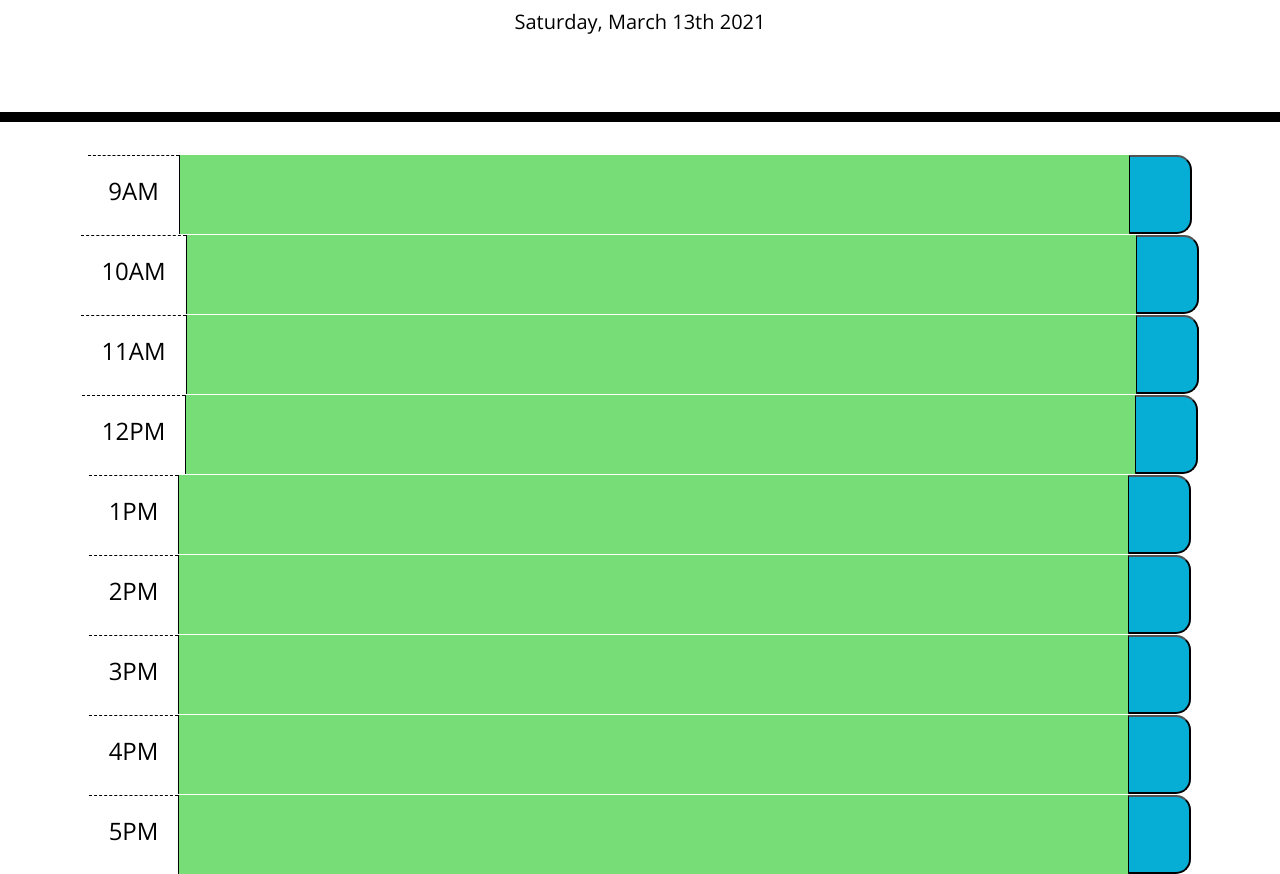
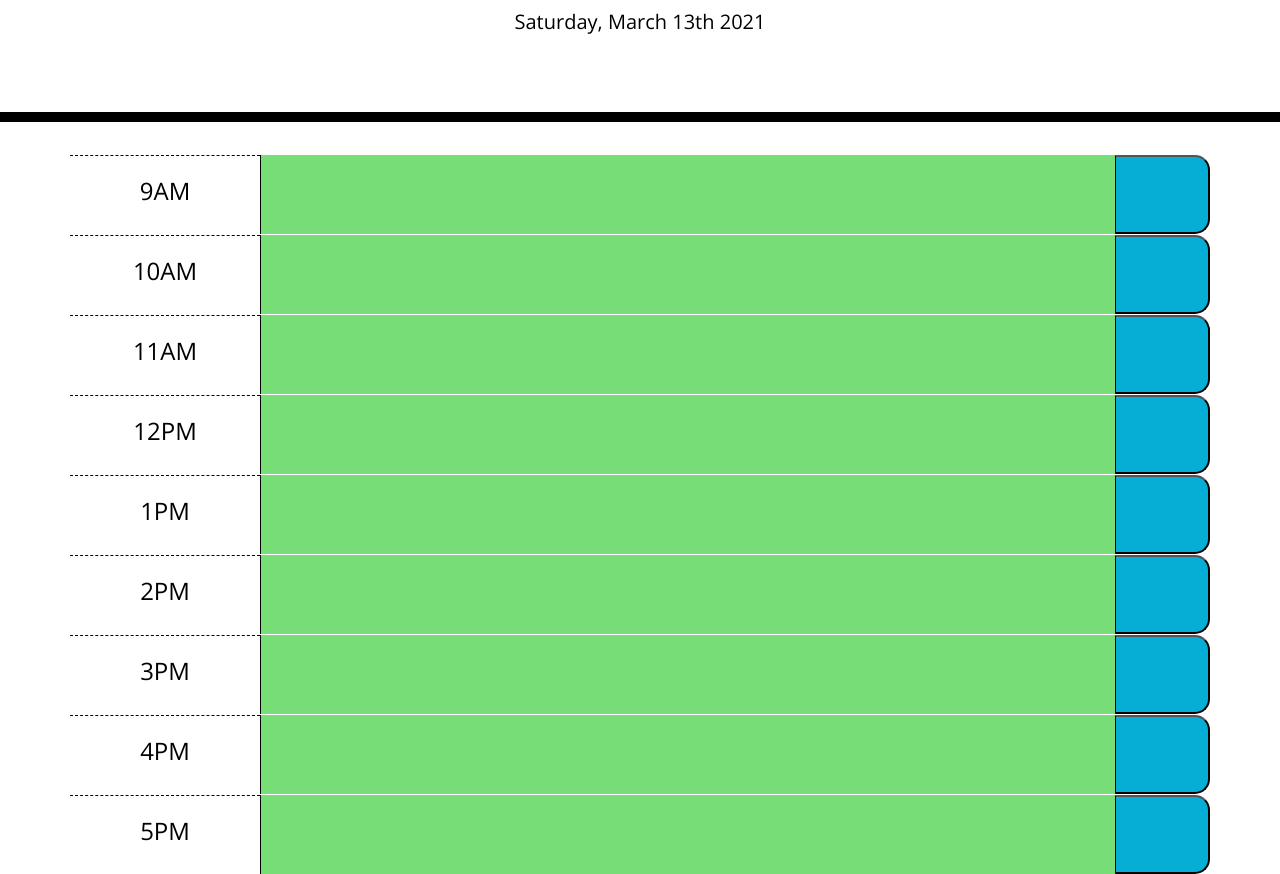
Before and after one commit to njthanhtrang/5.-Third-Party-APIs-Challenge-Work-Day-Scheduler, a plain HTML site: page Develop/index.html in a window 1280 px wide. Shown: the part 182-1056 px from the top of the page. Drawn offline with nearby package versions, Linux system fonts and the light colour scheme; a web font is replaced by a local one.

Commit message:
bootstrap

```diff
--- a/Develop/index.html
+++ b/Develop/index.html
@@ -29,49 +29,49 @@
   <div class="container" id="timeblock-container">
     <!-- Timeblocks go here -->
     <div class="time-block row">
-      <h4 class="hour">9AM</h4>
-      <textarea name="description" class="description" id="9" cols="100" rows="1"></textarea>
-      <button class="saveBtn" id="save-event"><span class="oi oi-lock-locked"></span></button>
+      <h4 class="hour col-sm-2">9AM</h4>
+      <textarea name="description" class="description col-sm-9" id="9" cols="100" rows="1"></textarea>
+      <button class="saveBtn col-sm-1" id="save-event"><span class="oi oi-lock-locked"></span></button>
     </div>
     <div class="time-block row">
-      <h4 class="hour">10AM</h4>
-      <textarea name="description" class="description" id="10" cols="100" rows="1"></textarea>
-      <button class="saveBtn" id="save-event"><span class="oi oi-lock-locked"></span></button>
+      <h4 class="hour col-sm-2">10AM</h4>
+      <textarea name="description" class="description col-sm-9" id="10" cols="100" rows="1"></textarea>
+      <button class="saveBtn col-sm-1" id="save-event"><span class="oi oi-lock-locked"></span></button>
     </div>
     <div class="time-block row">
-      <h4 class="hour">11AM</h4>
-      <textarea name="description" class="description" id="11" cols="100" rows="1"></textarea>
-      <button class="saveBtn" id="save-event"><span class="oi oi-lock-locked"></span></button>
+      <h4 class="hour col-sm-2">11AM</h4>
+      <textarea name="description" class="description col-sm-9" id="11" cols="100" rows="1"></textarea>
+      <button class="saveBtn col-sm-1" id="save-event"><span class="oi oi-lock-locked"></span></button>
     </div>
     <div class="time-block row">
-      <h4 class="hour">12PM</h4>
-      <textarea name="description" class="description" id="12" cols="100" rows="1"></textarea>
-      <button class="saveBtn" id="save-event"><span class="oi oi-lock-locked"></span></button>
+      <h4 class="hour col-sm-2">12PM</h4>
+      <textarea name="description" class="description col-sm-9" id="12" cols="100" rows="1"></textarea>
+      <button class="saveBtn col-sm-1" id="save-event"><span class="oi oi-lock-locked"></span></button>
     </div>
     <div class="time-block row">
-      <h4 class="hour">1PM</h4>
-      <textarea name="description" class="description" id="13" cols="100" rows="1"></textarea>
-      <button class="saveBtn" id="save-event"><span class="oi oi-lock-locked"></span></button>
+      <h4 class="hour col-sm-2">1PM</h4>
+      <textarea name="description" class="description col-sm-9" id="13" cols="100" rows="1"></textarea>
+      <button class="saveBtn col-sm-1" id="save-event"><span class="oi oi-lock-locked"></span></button>
     </div>
     <div class="time-block row">
-      <h4 class="hour">2PM</h4>
-      <textarea name="description" class="description" id="14" cols="100" rows="1"></textarea>
-      <button class="saveBtn" id="save-event"><span class="oi oi-lock-locked"></span></button>
+      <h4 class="hour col-sm-2">2PM</h4>
+      <textarea name="description" class="description col-sm-9" id="14" cols="100" rows="1"></textarea>
+      <button class="saveBtn col-sm-1" id="save-event"><span class="oi oi-lock-locked"></span></button>
     </div>
     <div class="time-block row">
-      <h4 class="hour">3PM</h4>
-      <textarea name="description" class="description" id="15" cols="100" rows="1"></textarea>
-      <button class="saveBtn" id="save-event"><span class="oi oi-lock-locked"></span></button>
+      <h4 class="hour col-sm-2">3PM</h4>
+      <textarea name="description" class="description col-sm-9" id="15" cols="100" rows="1"></textarea>
+      <button class="saveBtn col-sm-1" id="save-event"><span class="oi oi-lock-locked"></span></button>
     </div>
     <div class="time-block row">
-      <h4 class="hour">4PM</h4>
-      <textarea name="description" class="description" id="16" cols="100" rows="1"></textarea>
-      <button class="saveBtn" id="save-event"><span class="oi oi-lock-locked"></span></button>
+      <h4 class="hour col-sm-2">4PM</h4>
+      <textarea name="description" class="description col-sm-9" id="16" cols="100" rows="1"></textarea>
+      <button class="saveBtn col-sm-1" id="save-event"><span class="oi oi-lock-locked"></span></button>
     </div>
     <div class="time-block row">
-      <h4 class="hour">5PM</h4>
-      <textarea name="description" class="description" id="17" cols="100" rows="1"></textarea>
-      <button class="saveBtn" id="save-event"><span class="oi oi-lock-locked"></span></button>
+      <h4 class="hour col-sm-2">5PM</h4>
+      <textarea name="description" class="description col-sm-9" id="17" cols="100" rows="1"></textarea>
+      <button class="saveBtn col-sm-1" id="save-event"><span class="oi oi-lock-locked"></span></button>
     </div>
   </div>
 
--- a/Develop/script.js
+++ b/Develop/script.js
@@ -10,25 +10,15 @@ timeBlock.append(blockText);
 // format() returns string
 var currentHour = parseInt(moment().format("H"));
 
-var events = [];
-
 // refresh page, saved events persist
 var loadEvents = function (timeSlots) {
-    events = [];
-    // array of objects
-    events = JSON.parse(localStorage.getItem("events")) || [];
-    // console.log(typeof tempEvents);
+    // console.log(localStorage);
 
     for (var i = 0; i < timeSlots.length; i++) {
         // console.log(timeSlots[i]);
-
-        // find is a for loop
-
-        // find the first value of time that is equal to value of time in index of timeSlots
-        var event = events.find(x => x.time === timeSlots[i].time);
-        if (event) {
-            //
-            timeSlots[i].text.val(event.text);
+        let time = localStorage.getItem(parseInt(timeSlots[i].time));
+        if (time) {
+            timeSlots[i].text.val(time);
         }
     }
 };
@@ -62,7 +52,7 @@ $("textarea").each(function () {
 });
 
 // click save button to add value to events
-$("button.saveBtn").click(function (event) {
+$("button.saveBtn").click(function (event, loadEvents) {
     event.preventDefault();
 
     // $(this) current button being clicked
@@ -70,25 +60,16 @@ $("button.saveBtn").click(function (event) {
     // console.log($element);
     // get time via id attribute
     var time = $element.attr("id");
-    console.log(time);
+    // console.log(time);
     // get text content via $.val()
     var text = $element.val().trim();
-    console.log(text);
-    console.log(events);
+    // console.log(text);
 
     // save events to localStorage
     if (time && text !== "") {
-        events.push({
-            time, text
-        });
-        localStorage.clear();
-        localStorage.setItem("events", JSON.stringify(events));
-
-        // Find value in array??
-        // events[i].text=text;
+        localStorage.setItem(time, text);
     };
 });
-
 
 $(".saveBtn").hover(function () {
     $(this).addClass("saveBtn:hover");
--- a/Develop/style.css
+++ b/Develop/style.css
@@ -67,7 +67,6 @@ textarea{
   border-bottom-right-radius: 15px;
   background-color: #06AED5;
   color: white;
-  padding: 30px;
 }
 
 .saveBtn:hover {
@@ -75,10 +74,3 @@ textarea{
   transition: all .3s ease-in-out;
   color: black;
 }
-
-@media screen and (max-width: 768px) {
-  .row, .description, .time-block, .hour, .saveBtn {
-    display: inline;
-    flex-wrap: wrap;
-  }
-}
```
